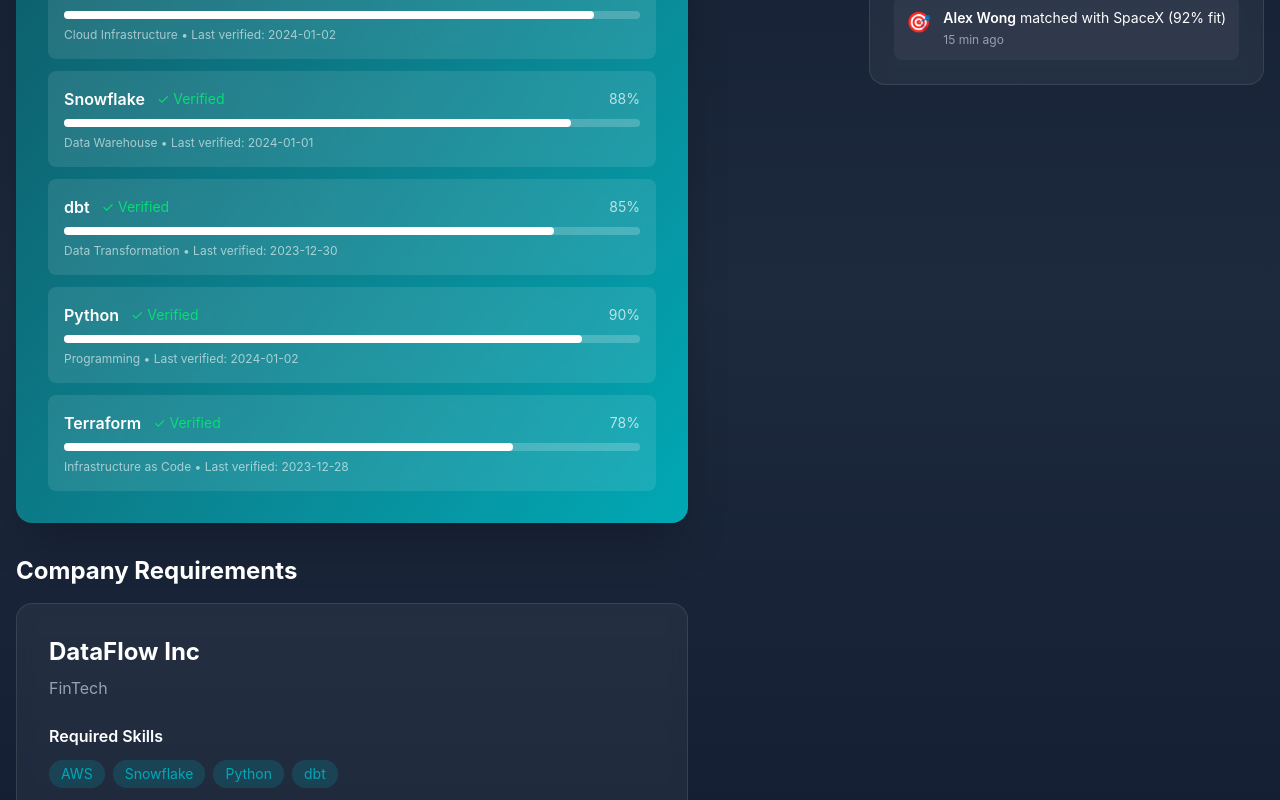
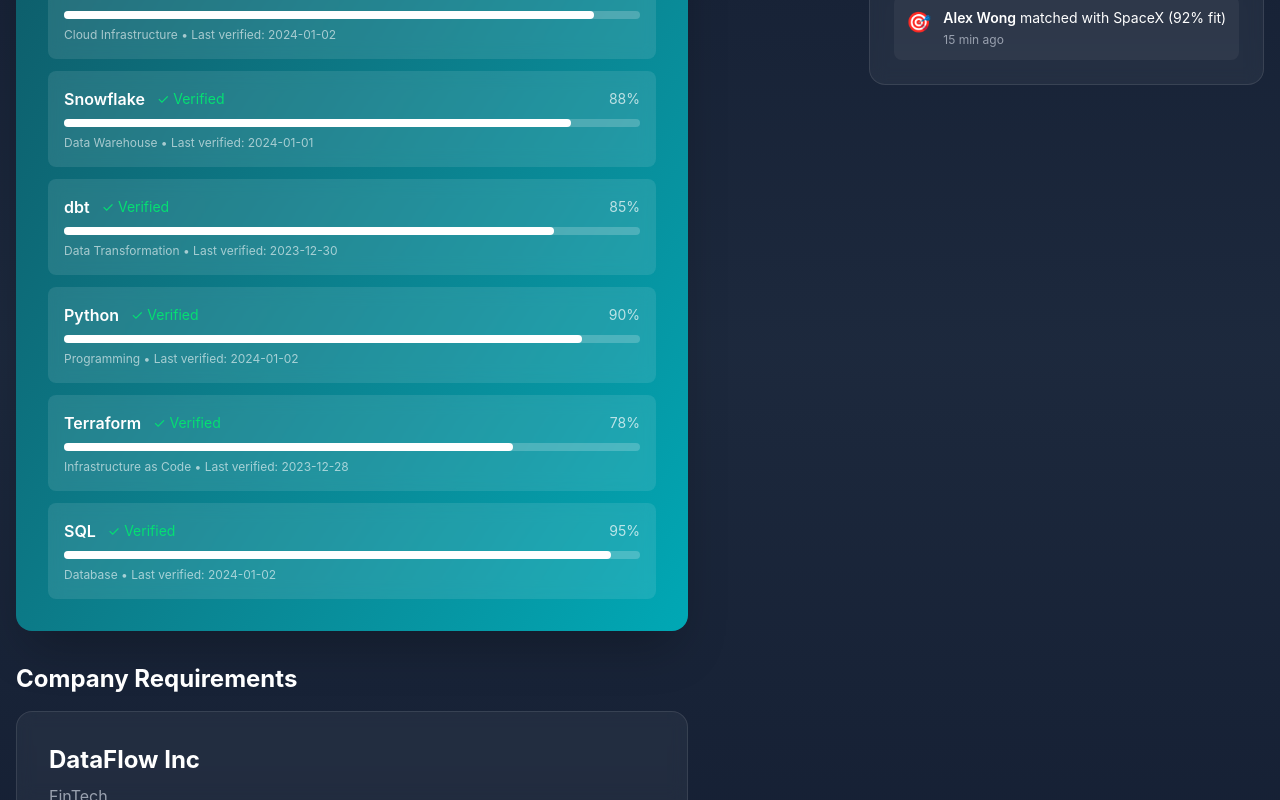
Before and after one commit to AntipasBen23/Talentportai-feature-demo, a Next.js app: page / in a window 1280 px wide. Shown: the part 661-1461 px from the top of the page. Built offline with nearby package versions, Linux system fonts and the light colour scheme.

Commit message:
updated mockdata

```diff
--- a/src/data/mockData.ts
+++ b/src/data/mockData.ts
@@ -65,6 +65,15 @@
     lastVerified: "2023-12-28",
     verificationSource: "AWS Deployments",
   },
+  {
+    id: "6",
+    name: "SQL",
+    category: "Database",
+    proficiency: 95,
+    verified: true,
+    lastVerified: "2024-01-02",
+    verificationSource: "Query Performance",
+  },
 ];
 
 export const mockEmployee: Employee = {
@@ -77,6 +86,87 @@
   totalVerifications: 47,
   passportScore: 94,
 };
+
+// Additional employees for variety
+export const mockEmployees: Employee[] = [
+  mockEmployee,
+  {
+    id: "emp_002",
+    name: "Marcus Johnson",
+    role: "Construction Project Manager",
+    company: "BuildRight Inc",
+    avatar: "https://api.dicebear.com/7.x/avataaars/svg?seed=Marcus",
+    skills: [
+      {
+        id: "c1",
+        name: "AutoCAD",
+        category: "Design Software",
+        proficiency: 87,
+        verified: true,
+        lastVerified: "2024-01-01",
+        verificationSource: "Project Files",
+      },
+      {
+        id: "c2",
+        name: "Project Management",
+        category: "Leadership",
+        proficiency: 92,
+        verified: true,
+        lastVerified: "2023-12-29",
+        verificationSource: "Completion Records",
+      },
+      {
+        id: "c3",
+        name: "Safety Compliance",
+        category: "Regulatory",
+        proficiency: 96,
+        verified: true,
+        lastVerified: "2024-01-02",
+        verificationSource: "Certifications",
+      },
+    ],
+    totalVerifications: 23,
+    passportScore: 89,
+  },
+  {
+    id: "emp_003",
+    name: "Elena Rodriguez",
+    role: "Registered Nurse",
+    company: "MediCare Hospital",
+    avatar: "https://api.dicebear.com/7.x/avataaars/svg?seed=Elena",
+    skills: [
+      {
+        id: "n1",
+        name: "Critical Care",
+        category: "Clinical",
+        proficiency: 91,
+        verified: true,
+        lastVerified: "2024-01-02",
+        verificationSource: "Patient Records",
+      },
+      {
+        id: "n2",
+        name: "IV Therapy",
+        category: "Procedure",
+        proficiency: 94,
+        verified: true,
+        lastVerified: "2024-01-01",
+        verificationSource: "Clinical Hours",
+      },
+      {
+        id: "n3",
+        name: "EMR Systems",
+        category: "Technology",
+        proficiency: 88,
+        verified: true,
+        lastVerified: "2023-12-30",
+        verificationSource: "System Logs",
+      },
+    ],
+    totalVerifications: 34,
+    passportScore: 92,
+  },
+];
 
 export interface CompanyStack {
   id: string;
@@ -93,3 +183,21 @@
   requiredSkills: ["AWS", "Snowflake", "Python", "dbt"],
   techStack: ["AWS EC2", "Snowflake", "Apache Airflow", "dbt Cloud", "Python 3.11"],
 };
+
+export const mockCompanies: CompanyStack[] = [
+  mockCompany,
+  {
+    id: "comp_002",
+    name: "MegaBuild Construction",
+    industry: "Construction",
+    requiredSkills: ["AutoCAD", "Project Management", "Safety Compliance"],
+    techStack: ["AutoCAD 2024", "Procore", "BIM 360", "MS Project"],
+  },
+  {
+    id: "comp_003",
+    name: "HealthFirst Network",
+    industry: "Healthcare",
+    requiredSkills: ["Critical Care", "IV Therapy", "EMR Systems"],
+    techStack: ["Epic EMR", "Cerner", "Medical Devices", "HIPAA Protocols"],
+  },
+];
```
